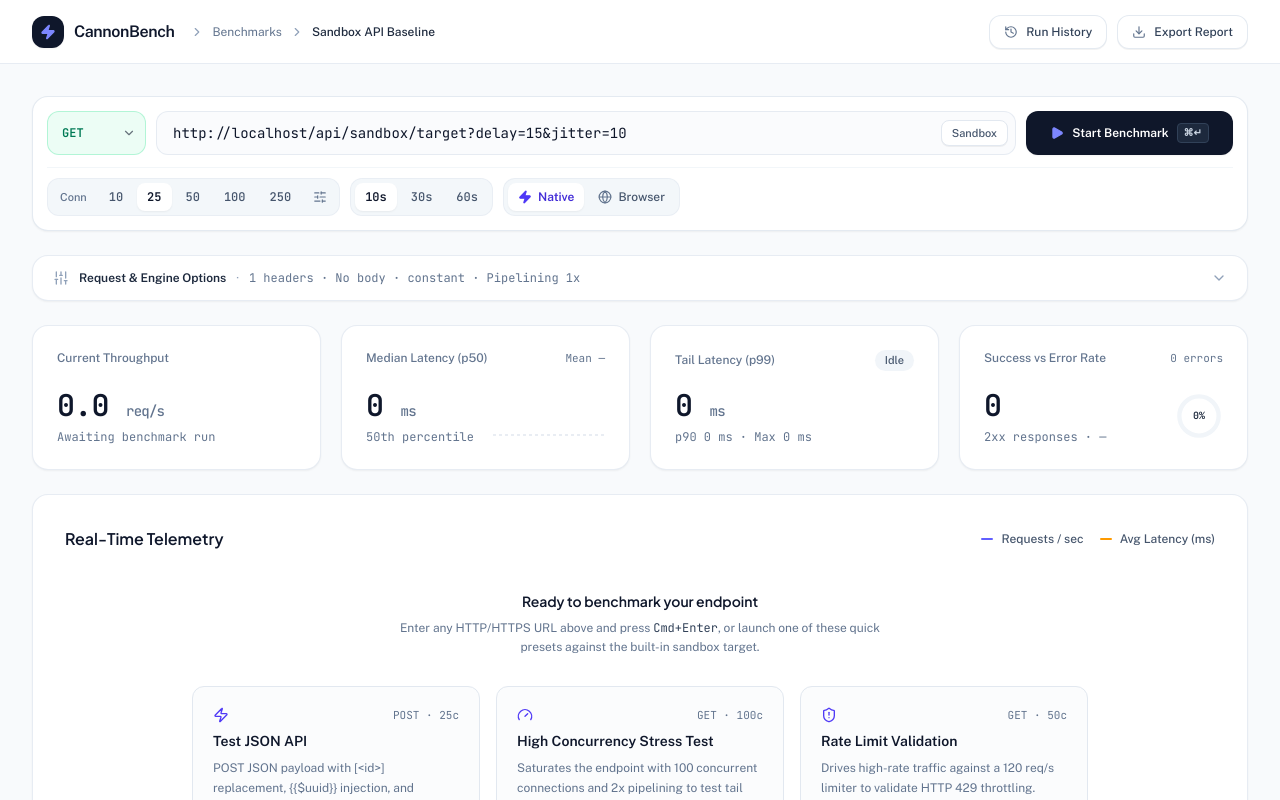
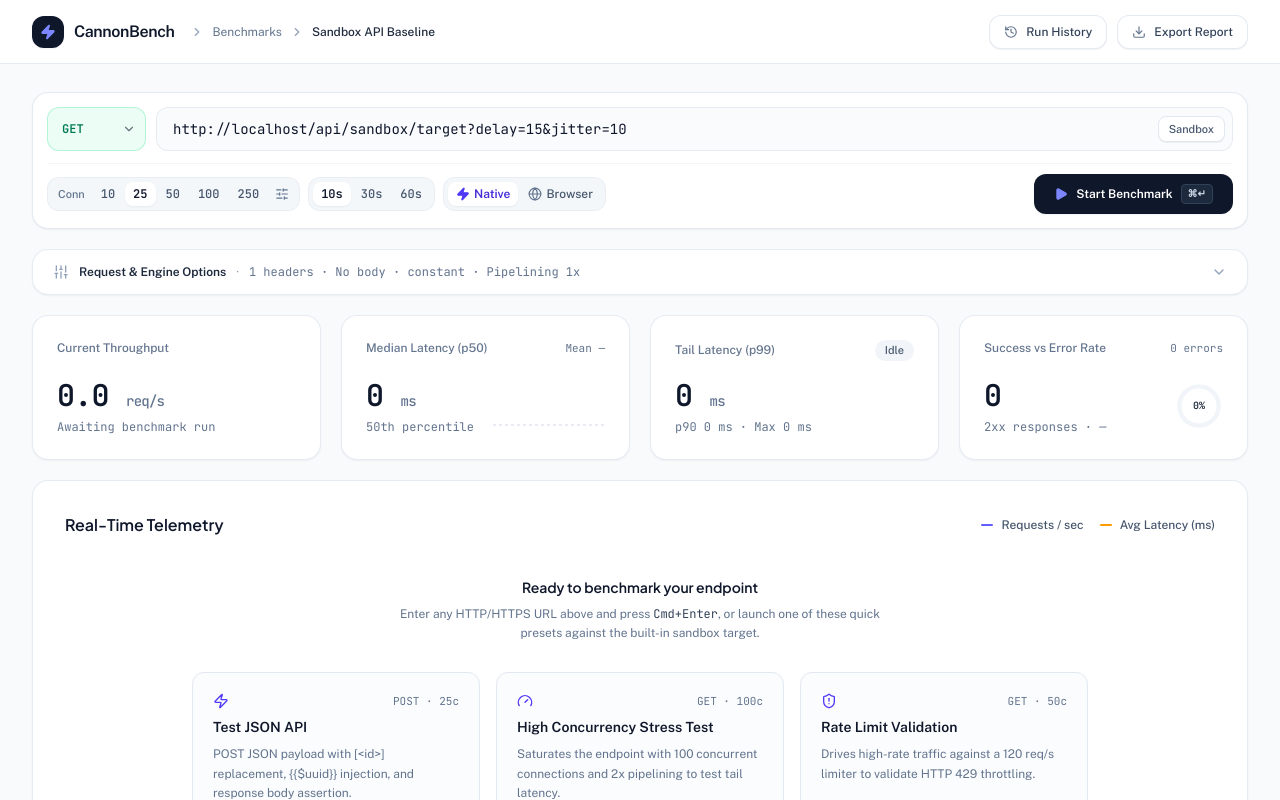
Before and after one commit to Anurag-Shankar-Maurya/CannonBench, a Next.js app: page / in a window 1280 px wide. Shown: the top 800 px of the page. Built offline with nearby package versions, Linux system fonts and the light colour scheme.

Commit message:
feat: improve layout and spacing in CannonBenchApp and HeroControlBar components

```diff
--- a/components/CannonBenchApp.tsx
+++ b/components/CannonBenchApp.tsx
@@ -408,7 +408,7 @@ export default function CannonBenchApp() {
       </header>
 
       {/* Main Spacious Canvas */}
-      <main className="flex-1 max-w-[1360px] w-full mx-auto px-6 sm:px-8 py-6 sm:py-8 space-y-6">
+      <main className="flex-1 max-w-[1360px] w-full mx-auto px-3.5 sm:px-6 lg:px-8 py-5 sm:py-7 space-y-5">
         {errorBanner && (
           <div className="p-4 rounded-2xl bg-rose-50 border border-rose-200 flex items-center justify-between gap-4 text-xs text-rose-800">
             <span>{errorBanner}</span>
--- a/components/HeroControlBar.tsx
+++ b/components/HeroControlBar.tsx
@@ -58,18 +58,16 @@ export default function HeroControlBar({
   };
 
   return (
-    <div className="relative rounded-2xl border border-slate-200/90 bg-white p-3.5 shadow-xs overflow-visible space-y-3">
-      {/* Row 1: Method Selector + Full-Width Target URL Input + Start Benchmark CTA (Desktop) */}
-      <div className="flex flex-col sm:flex-row items-stretch sm:items-center gap-2.5 w-full">
-        {/* Method + URL Input */}
-        <div className="flex items-center gap-2.5 flex-1 min-w-0">
+    <div className="relative rounded-2xl border border-slate-200/90 bg-white p-3 sm:p-3.5 shadow-xs overflow-visible space-y-2.5 sm:space-y-3">
+      {/* Row 1: Method Selector + Full-Width Target URL Input + Sandbox Shortcut */}
+      <div className="flex items-center gap-2 sm:gap-2.5 w-full">
         <div className="relative shrink-0">
           <select
             aria-label="HTTP Method"
             disabled={isRunning || config.useHar}
             value={config.method}
             onChange={(e) => update('method', e.target.value as HttpMethod)}
-              className={`h-11 pl-3.5 pr-8 text-xs font-mono font-semibold rounded-xl border appearance-none focus:outline-none focus:ring-2 focus:ring-indigo-500/20 disabled:opacity-50 transition-colors ${methodPillClasses(
+            className={`h-10 sm:h-11 pl-3 sm:pl-3.5 pr-7 sm:pr-8 text-xs font-mono font-semibold rounded-xl border appearance-none focus:outline-none focus:ring-2 focus:ring-indigo-500/20 disabled:opacity-50 transition-colors ${methodPillClasses(
               config.method
             )}`}
           >
@@ -90,7 +88,7 @@ export default function HeroControlBar({
             value={config.url}
             onChange={(e) => update('url', e.target.value)}
             placeholder="https://api.example.com/v1/..."
-              className="h-11 w-full min-w-0 pl-4 pr-24 text-sm font-mono text-slate-900 placeholder:text-slate-400 bg-slate-50/70 border border-slate-200/80 rounded-xl focus:bg-white focus:outline-none focus:ring-2 focus:ring-indigo-500/20 focus:border-indigo-500 transition-all disabled:opacity-60"
+            className="h-10 sm:h-11 w-full min-w-0 pl-3.5 sm:pl-4 pr-22 sm:pr-24 text-xs sm:text-sm font-mono text-slate-900 placeholder:text-slate-400 bg-slate-50/70 border border-slate-200/80 rounded-xl focus:bg-white focus:outline-none focus:ring-2 focus:ring-indigo-500/20 focus:border-indigo-500 transition-all disabled:opacity-60"
           />
           <button
             type="button"
@@ -106,42 +104,12 @@ export default function HeroControlBar({
         </div>
       </div>
 
-        {/* Primary CTA on Desktop / Tablet (Row 1 right) */}
-        <div className="hidden sm:block shrink-0">
-          {isRunning ? (
-            <button
-              type="button"
-              onClick={onStop}
-              className="h-11 px-5 lg:px-6 inline-flex items-center justify-center gap-2 text-xs font-semibold text-white bg-rose-600 hover:bg-rose-700 rounded-xl shadow-xs transition-colors whitespace-nowrap"
-            >
-              <Square className="w-3.5 h-3.5 fill-current" />
-              <span>Stop Test</span>
-              <span className="font-mono tabular-nums text-[11px] bg-rose-700/80 px-2 py-0.5 rounded-md">
-                {remainingSec}s
-              </span>
-            </button>
-          ) : (
-            <button
-              type="button"
-              onClick={onStart}
-              className="h-11 px-5 lg:px-6 inline-flex items-center justify-center gap-2 text-xs font-semibold text-white bg-[#0F172A] hover:bg-slate-800 rounded-xl shadow-xs transition-colors whitespace-nowrap group"
-            >
-              <Play className="w-3.5 h-3.5 fill-current text-indigo-400 group-hover:text-indigo-300 transition-colors" />
-              <span>Start Benchmark</span>
-              <kbd className="hidden lg:inline-flex items-center px-1.5 py-0.5 text-[10px] font-mono text-slate-300 bg-slate-800 border border-slate-700 rounded">
-                ⌘↵
-              </kbd>
-            </button>
-          )}
-        </div>
-      </div>
-
-      {/* Row 2: Concurrency + Duration + Engine Mode (+ Primary CTA on Mobile) */}
-      <div className="flex flex-col sm:flex-row sm:items-center justify-between gap-3 pt-2.5 border-t border-slate-100/90">
-        <div className="flex flex-wrap items-center gap-2.5 min-w-0">
+      {/* Row 2: Concurrency + Duration + Engine Mode + Start Benchmark CTA */}
+      <div className="flex flex-col sm:flex-row sm:items-center justify-between gap-2.5 pt-2 sm:pt-2.5 border-t border-slate-100/90">
+        <div className="flex flex-wrap items-center gap-1.5 sm:gap-2 min-w-0">
           {/* Concurrency Preset Selector + Custom Slider Popover */}
-          <div className="relative flex items-center gap-1 p-1 bg-slate-100/80 border border-slate-200/60 rounded-xl">
-            <span className="px-2 text-[11px] font-medium text-slate-500 whitespace-nowrap">
+          <div className="relative flex items-center gap-0.5 p-1 bg-slate-100/80 border border-slate-200/60 rounded-xl">
+            <span className="px-1.5 text-[11px] font-medium text-slate-500 whitespace-nowrap">
               Conn
             </span>
             {CONCURRENCY_OPTIONS.map((c) => {
@@ -161,7 +129,7 @@ export default function HeroControlBar({
                       connections: c,
                     })
                   }
-                  className={`px-2.5 py-1.5 text-xs font-mono tabular-nums font-medium rounded-lg transition-all whitespace-nowrap shrink-0 ${
+                  className={`px-2 py-1 text-xs font-mono tabular-nums font-medium rounded-lg transition-all whitespace-nowrap shrink-0 ${
                     active
                       ? 'bg-white text-slate-900 shadow-xs font-semibold'
                       : 'text-slate-600 hover:text-slate-900'
@@ -176,7 +144,7 @@ export default function HeroControlBar({
               disabled={isRunning}
               onClick={() => setShowCustomConn((v) => !v)}
               aria-label="Custom concurrency slider"
-              className={`px-2 py-1.5 text-xs font-mono rounded-lg transition-colors inline-flex items-center gap-1 whitespace-nowrap shrink-0 ${
+              className={`px-1.5 py-1 text-xs font-mono rounded-lg transition-colors inline-flex items-center gap-1 whitespace-nowrap shrink-0 ${
                 !CONCURRENCY_OPTIONS.includes(config.connections)
                   ? 'bg-white text-indigo-600 shadow-xs font-semibold'
                   : 'text-slate-500 hover:text-slate-900'
@@ -228,7 +196,7 @@ export default function HeroControlBar({
           </div>
 
           {/* Duration Preset Selector */}
-          <div className="flex items-center gap-1 p-1 bg-slate-100/80 border border-slate-200/60 rounded-xl">
+          <div className="flex items-center gap-0.5 p-1 bg-slate-100/80 border border-slate-200/60 rounded-xl">
             {DURATION_OPTIONS.map((d) => {
               const active =
                 config.duration === d &&
@@ -248,7 +216,7 @@ export default function HeroControlBar({
                       duration: d,
                     })
                   }
-                  className={`px-2.5 py-1.5 text-xs font-mono tabular-nums font-medium rounded-lg transition-all whitespace-nowrap shrink-0 ${
+                  className={`px-2 py-1 text-xs font-mono tabular-nums font-medium rounded-lg transition-all whitespace-nowrap shrink-0 ${
                     active
                       ? 'bg-white text-slate-900 shadow-xs font-semibold'
                       : 'text-slate-600 hover:text-slate-900'
@@ -261,13 +229,13 @@ export default function HeroControlBar({
           </div>
 
           {/* Engine Mode Toggle: Native Node.js Autocannon vs Browser Edge */}
-          <div className="flex items-center gap-1 p-1 bg-slate-100/80 border border-slate-200/60 rounded-xl relative group">
+          <div className="flex items-center gap-0.5 p-1 bg-slate-100/80 border border-slate-200/60 rounded-xl relative group">
             <button
               type="button"
               disabled={isRunning}
               onClick={() => update('engineMode', 'native')}
               title="Native Node.js Autocannon Engine: Raw TCP sockets, 100% terminal parity with npx autocannon (supports 25-500 connections, bypasses browser 6-socket limit)"
-              className={`px-2.5 py-1.5 text-xs font-medium rounded-lg transition-all inline-flex items-center gap-1.5 whitespace-nowrap shrink-0 ${
+              className={`px-2 py-1 text-xs font-medium rounded-lg transition-all inline-flex items-center gap-1 whitespace-nowrap shrink-0 ${
                 config.engineMode !== 'browser'
                   ? 'bg-white text-indigo-700 shadow-xs font-semibold'
                   : 'text-slate-600 hover:text-slate-900'
@@ -281,7 +249,7 @@ export default function HeroControlBar({
               disabled={isRunning}
               onClick={() => update('engineMode', 'browser')}
               title="Browser Edge Engine: Client-side fetch() without server (HTTP/1.1 capped at 6 concurrent connections per host by browser)"
-              className={`px-2.5 py-1.5 text-xs font-medium rounded-lg transition-all inline-flex items-center gap-1.5 whitespace-nowrap shrink-0 ${
+              className={`px-2 py-1 text-xs font-medium rounded-lg transition-all inline-flex items-center gap-1 whitespace-nowrap shrink-0 ${
                 config.engineMode === 'browser'
                   ? 'bg-white text-indigo-700 shadow-xs font-semibold'
                   : 'text-slate-600 hover:text-slate-900'
@@ -303,13 +271,13 @@ export default function HeroControlBar({
           </div>
         </div>
 
-        {/* Primary CTA on Mobile Viewports (<640px) */}
-        <div className="sm:hidden shrink-0 w-full pt-1">
+        {/* Primary CTA: Start Benchmark or Stop Test with Countdown */}
+        <div className="shrink-0 w-full sm:w-auto">
           {isRunning ? (
             <button
               type="button"
               onClick={onStop}
-              className="w-full h-11 px-6 inline-flex items-center justify-center gap-2.5 text-xs font-semibold text-white bg-rose-600 hover:bg-rose-700 rounded-xl shadow-xs transition-colors whitespace-nowrap"
+              className="w-full sm:w-auto h-9 sm:h-10 px-4 sm:px-5 inline-flex items-center justify-center gap-2 text-xs font-semibold text-white bg-rose-600 hover:bg-rose-700 rounded-xl shadow-xs transition-colors whitespace-nowrap"
             >
               <Square className="w-3.5 h-3.5 fill-current" />
               <span>Stop Test</span>
@@ -321,10 +289,13 @@ export default function HeroControlBar({
             <button
               type="button"
               onClick={onStart}
-              className="w-full h-11 px-6 inline-flex items-center justify-center gap-2.5 text-xs font-semibold text-white bg-[#0F172A] hover:bg-slate-800 rounded-xl shadow-xs transition-colors whitespace-nowrap group"
+              className="w-full sm:w-auto h-9 sm:h-10 px-4 sm:px-5 inline-flex items-center justify-center gap-2 text-xs font-semibold text-white bg-[#0F172A] hover:bg-slate-800 rounded-xl shadow-xs transition-colors whitespace-nowrap group"
             >
               <Play className="w-3.5 h-3.5 fill-current text-indigo-400 group-hover:text-indigo-300 transition-colors" />
               <span>Start Benchmark</span>
+              <kbd className="hidden lg:inline-flex items-center px-1.5 py-0.5 text-[10px] font-mono text-slate-300 bg-slate-800 border border-slate-700 rounded">
+                ⌘↵
+              </kbd>
             </button>
           )}
         </div>
```
Lines whose indentation alone changed are shown as unchanged.
